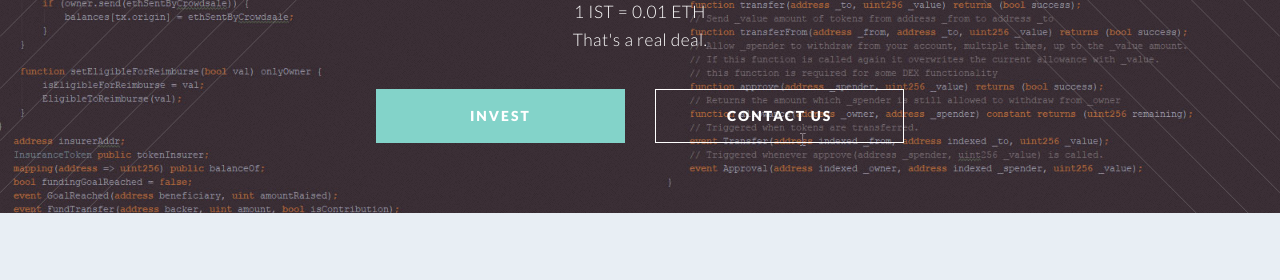
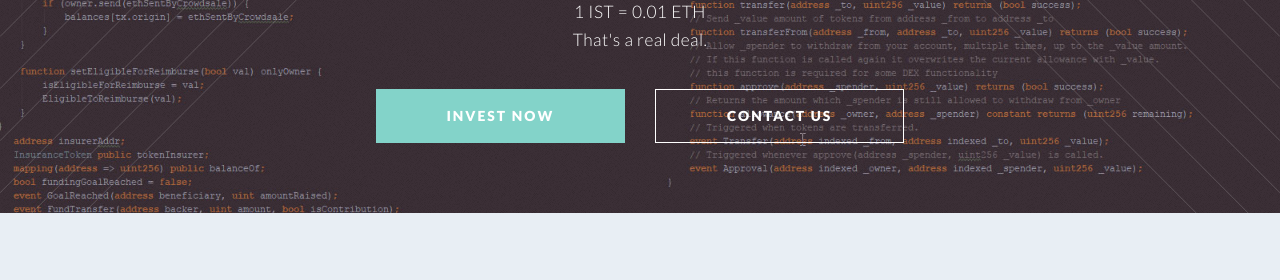
Before and after one commit to ICOsurance/www, a Jekyll site: the page built from index.html, in a window 1280 px wide and 900 px high, scrolled down 2816 px. Shown: the part 451-731 px from the top of the window. Built offline with Jekyll 4.4.1, drawn with Linux system fonts in a browser that asks for light colours.

Commit message:
Invest Now!

```diff
--- a/index.html
+++ b/index.html
@@ -155,7 +155,7 @@ layout: landing-page
 				</header>
 				<footer>
 					<ul class="buttons">
-						<li><a href="javascript:invest()" class="button special">Invest</a></li>
+						<li><a href="javascript:invest()" class="button special">Invest Now</a></li>
 						<li><a href="mailto:main@icosurance.com" class="button">Contact Us</a></li>
 					</ul>
 				</footer>
```
